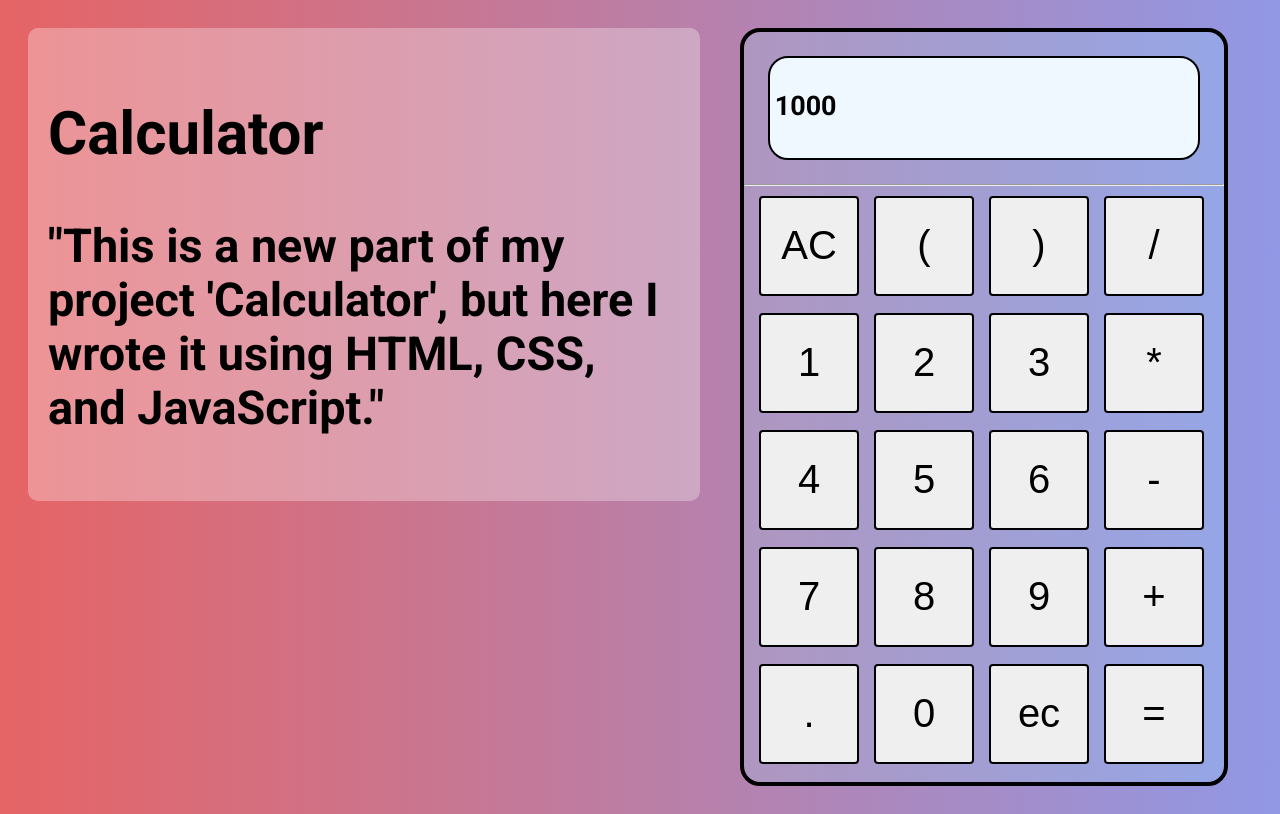
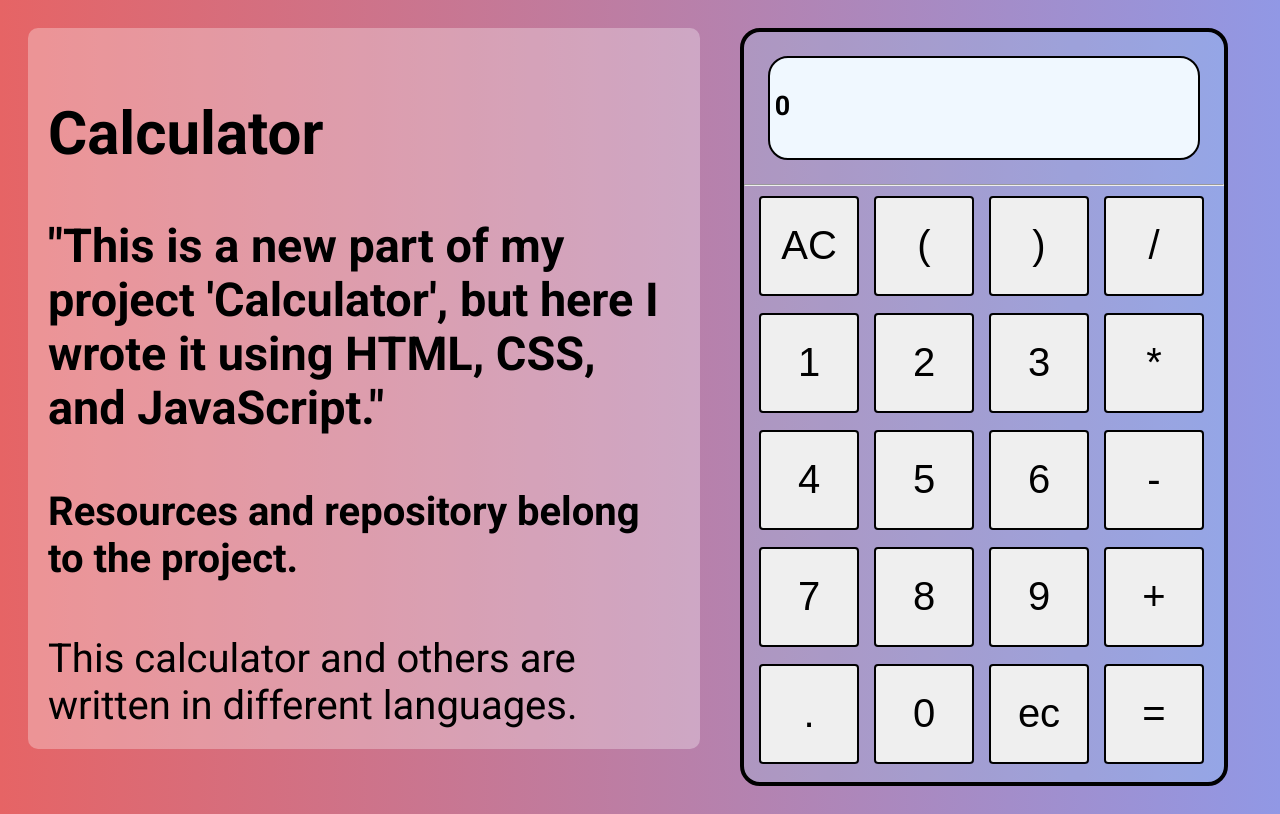
Before and after one commit to Haoz-Rundrego/Calculator, a plain HTML site: page JavaScript/index.html in a window 1280 px wide. Both pictures are taken after a click on the button "AC". Drawn offline with Linux system fonts and the light colour scheme.

Commit message:
v js realis

```diff
--- a/JavaScript/index.html
+++ b/JavaScript/index.html
@@ -6,7 +6,7 @@
     <meta name="viewport" content="width=device-width, initial-scale=1.0">
     <title>Calculator</title>
     <!-- link -->
-    <link rel="stylesheet" href="/style.css">
+    <link rel="stylesheet" href="style.css">
     <link href="https://fonts.googleapis.com/css2?family=Roboto:wght@400;700&display=swap" rel="stylesheet">
 
 </head>
@@ -19,6 +19,10 @@
                 <h3>"This is a new part of my project 'Calculator', but here I wrote it using HTML, CSS, and
                     JavaScript."
                 </h3>
+                <h4>Resources and repository belong to the project.</h4>
+                <a class="coffy" href="https://github.com/Haoz-Rundrego/Calculator">This calculator and others are
+                    written in
+                    different languages.</a>
             </div>
             <section class="work_place">
                 <div class="Lable">
--- a/JavaScript/script.js
+++ b/JavaScript/script.js
@@ -1,4 +1,4 @@
-let a = 1000; //змінна
+let a = "0"; //змінна
 //документ ->пошук за Ід ->(ІД)-> задаємо текст (з змінної)
 document.getElementById("result").textContent = a;
 
@@ -25,13 +25,32 @@ const buttons = [
   "ec",
   "=",
 ];
-
+const list = [
+  ,
+  "(",
+  ")",
+  "/",
+  "1",
+  "2",
+  "3",
+  "*",
+  "4",
+  "5",
+  "6",
+  "-",
+  "7",
+  "8",
+  "9",
+  "+",
+  ".",
+  "0",
+];
 // витягування <дів> з ШТМЛ у ДЖс по ІД     (ІД)
 const container = document.getElementById("Container");
 
 // ЦИКЛИ
 //анологія пайтон -> let i = 0 -> i
-// i<buttont.lenght -> range(len(bottons))
+// i<buttont.lenght -> range(len(buttons))
 // i+=4 range(0,len(bottons),4)
 for (let i = 0; i < buttons.length; i += 4) {
   // створення рядку
@@ -43,6 +62,30 @@ for (let i = 0; i < buttons.length; i += 4) {
     button.textContent = buttons[f];
     button.className = "Button_num";
     button.value = buttons[f];
+
+    // логіка написання цифри
+    button.addEventListener("click", function () {
+      if (button.value === "=") {
+        a = eval(a);
+        document.getElementById("result").textContent = a;
+      }
+      if (button.value === "ec") {
+        a = a.slice(0, -1);
+        document.getElementById("result").textContent = a;
+      }
+      if (button.value === "AC") {
+        a = "0";
+        document.getElementById("result").textContent = a;
+      }
+      if (list.includes(button.value) && a === "0") {
+        a = "";
+        a += button.value;
+        document.getElementById("result").textContent = a;
+      } else if (list.includes(button.value)) {
+        a += button.value;
+        document.getElementById("result").textContent = a;
+      }
+    });
     // розміщення кнопки -> куди.команда("Об'єкт розміщення")
     row.appendChild(button);
   }
--- a/JavaScript/style.css
+++ b/JavaScript/style.css
@@ -22,6 +22,11 @@ body {
     padding: 20px;
     margin: 20px;
     border-radius: 10px;
+}
+
+.coffy {
+    color: #000000;
+    text-decoration: none;
 }
 
 /* calculator */
```
